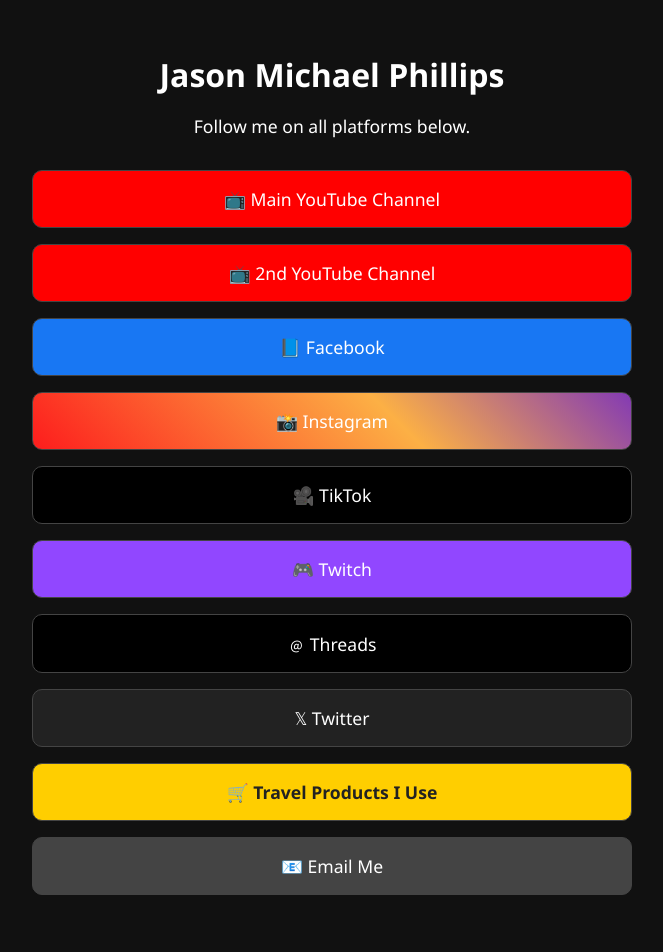
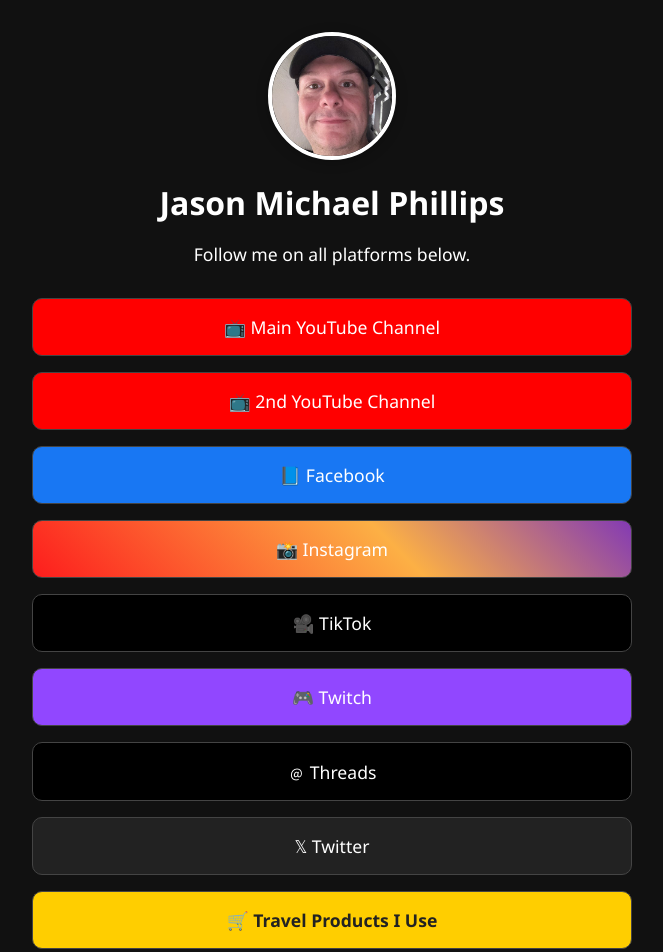
Before and after one commit to jasonmichaelphillips/jason-portfolio, a website: page contact.html in a window 1280 px wide. Shown: the top 952 px of the page, without its empty margins (308-971 px from the left). Before the commit the page ends 927 px from the top, so only its background shows below. Drawn offline with Linux system fonts and the light colour scheme.

Commit message:
modified:   contact.html

```diff
--- a/contact.html
+++ b/contact.html
@@ -95,6 +95,19 @@
       transform: scale(1.03);
     }
 
+    .profile-photo {
+      width: 120px;
+      height: 120px;
+      object-fit: cover;
+      border-radius: 50%;
+      border: 4px solid #fff;
+      margin-bottom: 1rem;
+      box-shadow: 0 2px 12px rgba(0,0,0,0.25);
+      display: block;
+      margin-left: auto;
+      margin-right: auto;
+    }
+
     @media (min-width: 600px) {
       .social-links {
         flex-direction: column;
@@ -104,6 +117,7 @@
 </head>
 <body>
   <div class="container">
+    <img src="profile.jpeg" alt="Jason Michael Phillips" class="profile-photo" />
     <h1>Jason Michael Phillips</h1>
     <p>Follow me on all platforms below.</p>
 
```
